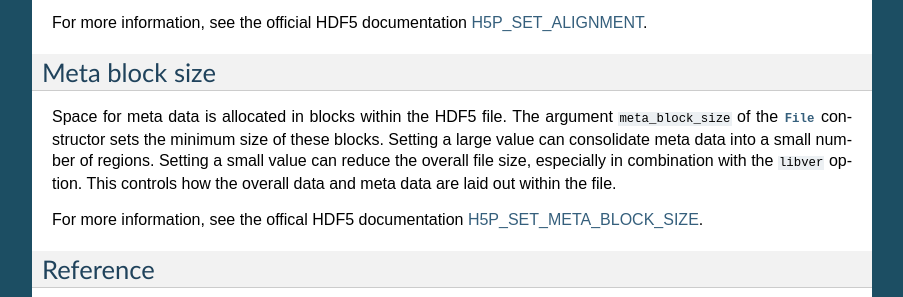
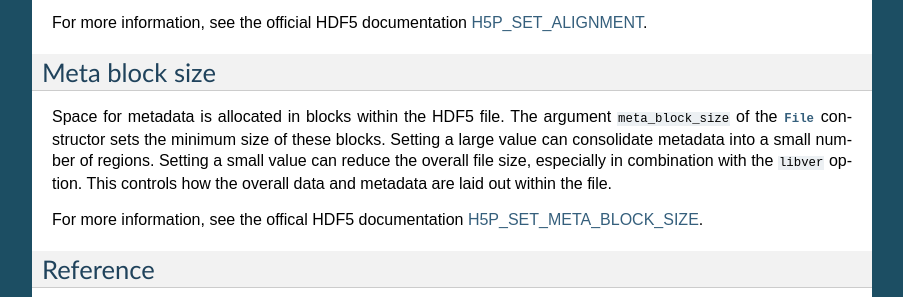
Before and after one commit to h5py/h5py, a Sphinx documentation site: the page built from docs/high/file.rst, in a window 1280 px wide and 900 px high, scrolled down 5792 px. Shown: the part 152-449 px from the top of the window, without its empty margins (198-1101 px from the left). Built offline with Sphinx 7.4.7, drawn with Linux system fonts in a browser that asks for light colours; pages that are not in the unit, such as notebooks, are missing from menus.

Commit message:
Change "meta data" to metadata

```diff
--- a/docs/high/file.rst
+++ b/docs/high/file.rst
@@ -391,12 +391,12 @@ For more information, see the official HDF5 documentation `H5P_SET_ALIGNMENT
 Meta block size
 ---------------
 
-Space for meta data is allocated in blocks within the HDF5 file. The argument
+Space for metadata is allocated in blocks within the HDF5 file. The argument
 ``meta_block_size`` of the :class:`File` constructor sets the minimum size of
-these blocks.  Setting a large value can consolidate meta data into a small
+these blocks.  Setting a large value can consolidate metadata into a small
 number of regions. Setting a small value can reduce the overall file size,
 especially in combination with the ``libver`` option. This controls how the
-overall data and meta data are laid out within the file.
+overall data and metadata are laid out within the file.
 
 For more information, see the offical HDF5 documentation `H5P_SET_META_BLOCK_SIZE
 <https://portal.hdfgroup.org/display/HDF5/H5P_SET_META_BLOCK_SIZE>`_.
```
